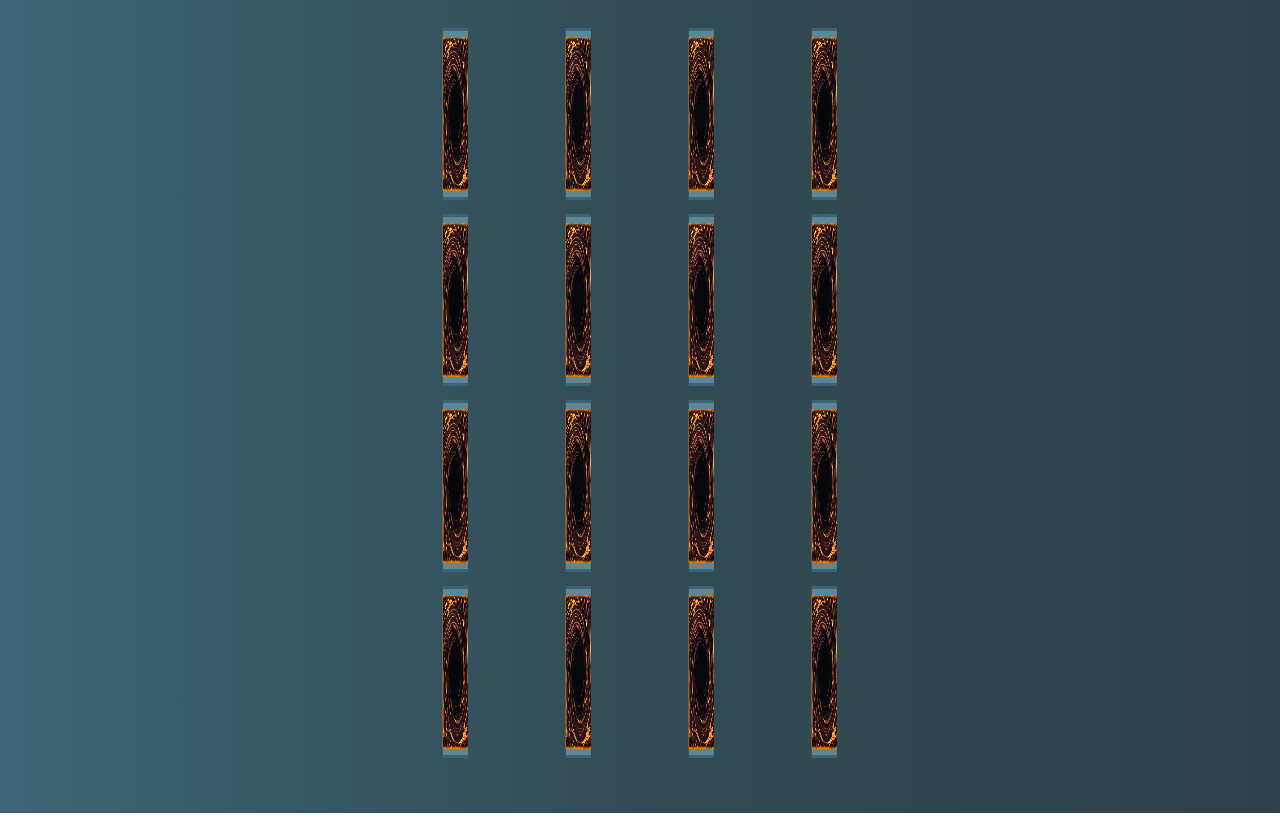
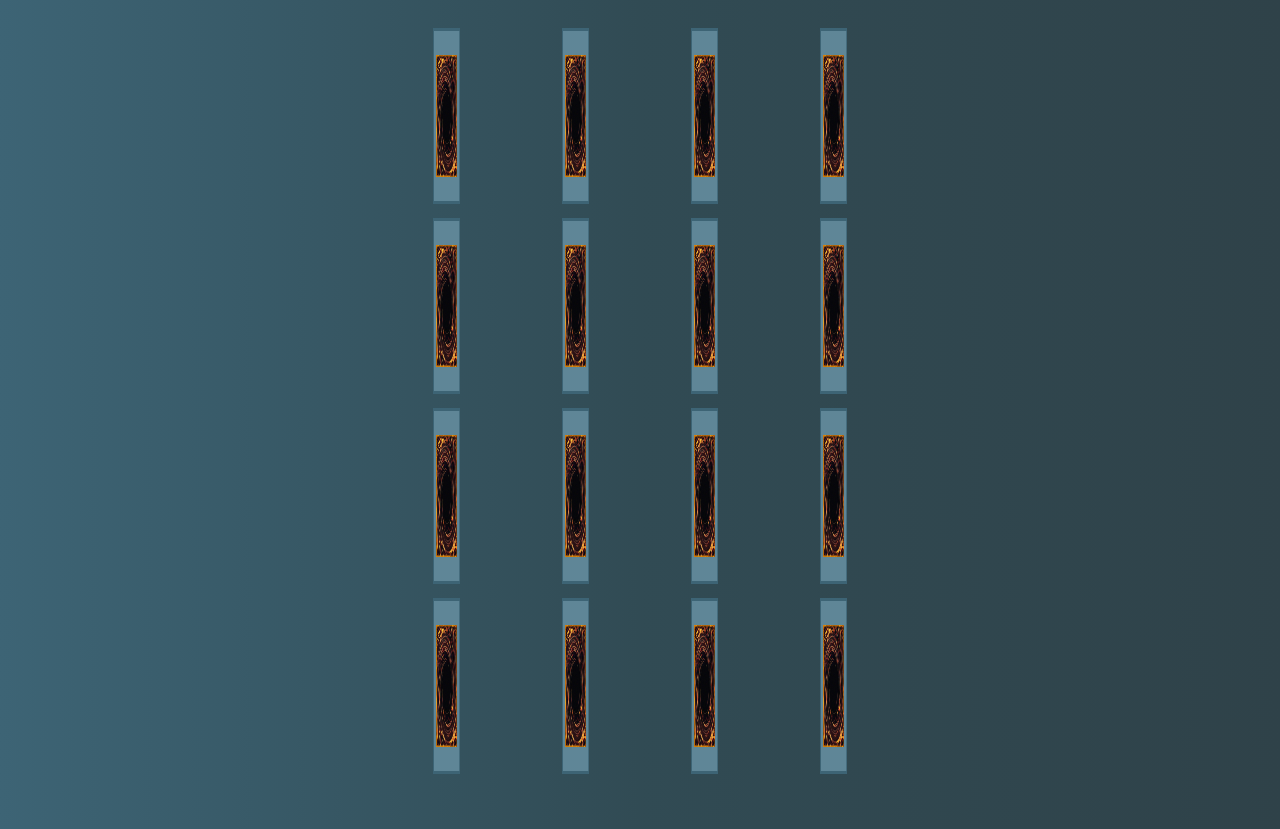
Before and after one commit to Miguel-Guillen/Memorama, a plain HTML site: page index.html in a window 1280 px wide. Both pictures are taken after a click on the button "Empezar". Shown: the part 61-890 px from the top of the page. Drawn offline with nearby package versions, Linux system fonts and the light colour scheme.

Commit message:
cambios interfaz

```diff
--- a/script.js
+++ b/script.js
@@ -71,8 +71,14 @@ const deselect = (cardsSelected) => {
             selected = [];
             let cardOne = document.getElementById("cards-" + cardsSelected[0])
             let cardTwo = document.getElementById("cards-" + cardsSelected[1])
-            cardOne.style.transform = "rotateY(0deg)";
-            cardTwo.style.transform = "rotateY(0deg)";
+            card1.style.background = "crimson";
+            card2.style.background = "crimson";
+            setTimeout(() => {
+                cardOne.style.transform = "rotateY(0deg)";
+                cardTwo.style.transform = "rotateY(0deg)";
+                card1.style.background = "#5f8697";
+                card2.style.background = "#5f8697";
+            }, 800)
         }else{
             card1.style.background = "green";
             card2.style.background = "green";
--- a/style.css
+++ b/style.css
@@ -24,8 +24,8 @@
     cursor: pointer;
     font-family: Verdana, Geneva, Tahoma, sans-serif;
     display: inline-block;
-    width: 8.5vw;
-    height: 21.5vh;
+    width: 9vw;
+    height: 22vh;
     min-width: 100px;
 }
 .cards {
@@ -44,8 +44,12 @@
     align-items: center;
 }
 .front img {
-    height: 90%;
-    width: auto;
+    height: auto;
+    width: 76%;
+}
+.back img {
+    height: auto;
+    width: 80%;
 }
 
 .back {
```
